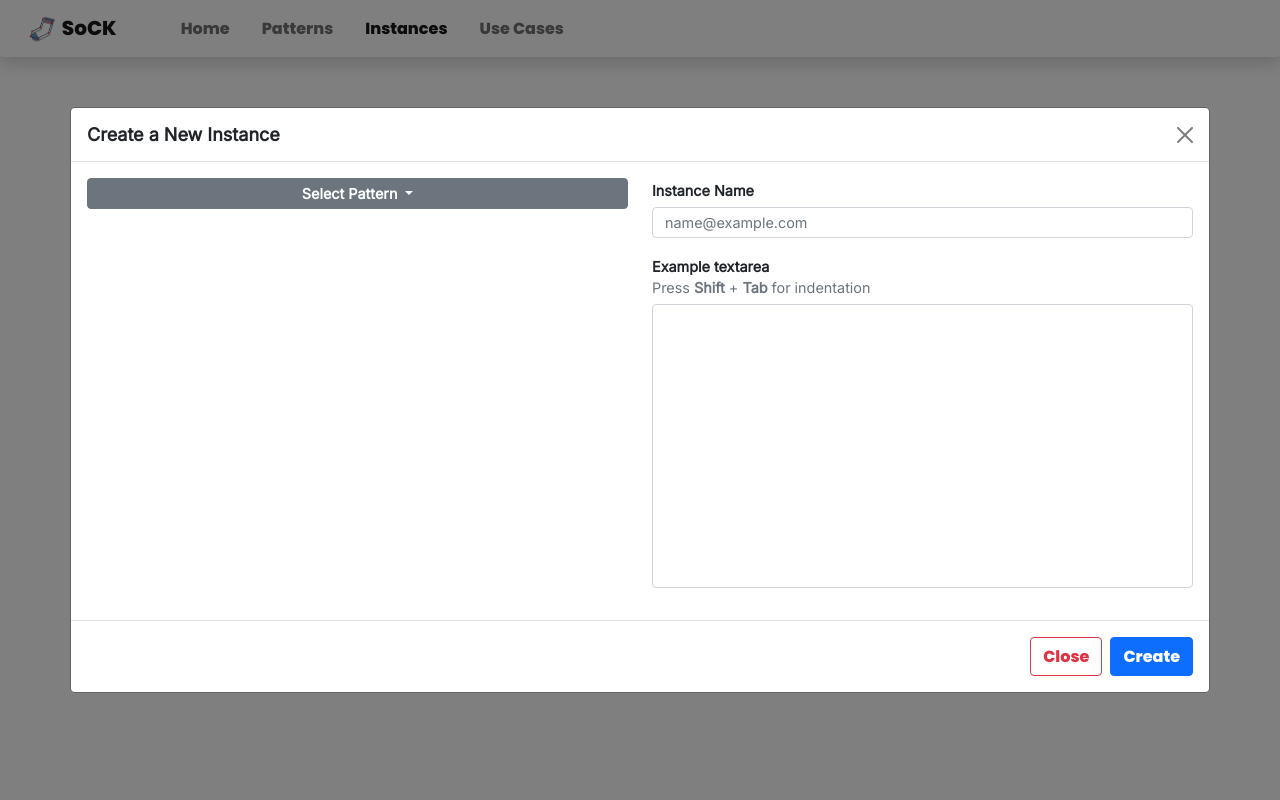
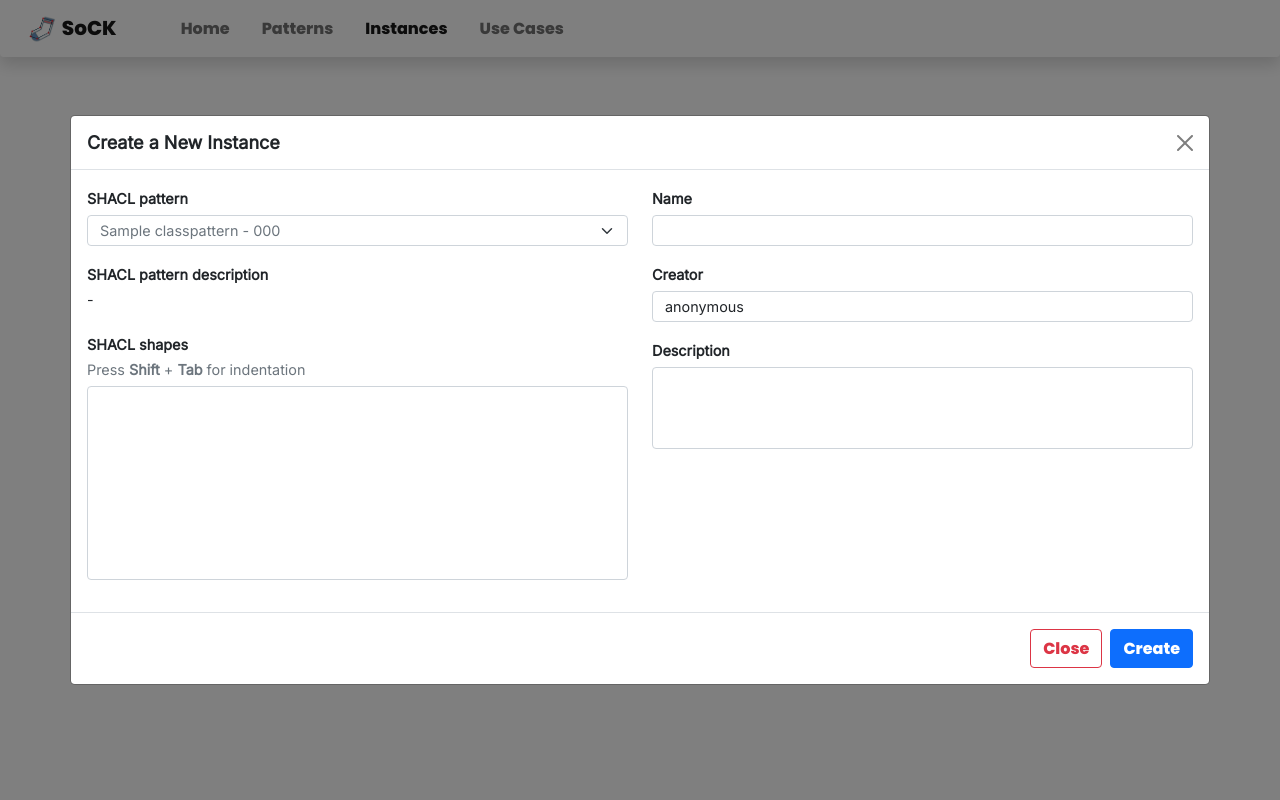
Before and after one commit to JillyCS15/sock-mirror, a Django app: page /instance/ in a window 1280 px wide, after a click on "Create". Run offline with Django 3.2, Linux system fonts and the light colour scheme; tables that the repository leaves empty hold one stand-in row (values such as "Sample post"); some libraries are stand-ins or nearby versions.

Commit message:
instance: add modal form to create pattern instance

```diff
--- /dev/null
+++ b/instance/forms.py
@@ -0,0 +1,32 @@
+from django import forms
+from django.forms import ModelForm, fields
+from .models import PatternInstance
+
+
+# Create a Pattern Instance Form
+class PatternInstanceForm(ModelForm):
+    class Meta:
+        model = PatternInstance
+        fields = '__all__'
+
+        widgets = {
+            'shacl_pattern': forms.Select(attrs={
+                'class': 'form-select details text-dark',
+                }),
+            'name': forms.TextInput(attrs={
+                'maxlength': 150,
+                'class': 'form-control details text-dark',
+                }),
+            'description': forms.Textarea(attrs={
+                'class': 'form-control details text-dark',
+                'rows': 4,
+                }),
+            'creator': forms.TextInput(attrs={
+                'maxlength': 100,
+                'class': 'form-control details text-dark',
+                }),
+            'shacl_shapes': forms.Textarea(attrs={
+                'class': 'form-control code text-dark',
+                'rows': 10,
+                }),
+        }
--- a/instance/templates/main/instance-page.html
+++ b/instance/templates/main/instance-page.html
@@ -49,36 +49,39 @@
           <div class="row">
             <div class="col col-lg-6">
               <div class="d-flex flex-column">
-                <div>
-                  <div class="btn-group mb-3" style="width: 100%;">
-                    <button class="btn btn-secondary dropdown-toggle details fw-bolder"  type="button" id="dropdownMenuButton" data-bs-toggle="dropdown" aria-expanded="false">
-                      Select Pattern
-                    </button>
-                    <ul class="dropdown-menu" style="width: 100%;">
-                      <li><div class="dropdown-header details text-dark fw-bolder">Class Completeness</div></li>
-                      <li><a class="dropdown-item details" onclick="change_text('Test\tTest')">Pattern 1</a></li>
-                      <li><a class="dropdown-item details" href="#">Pattern 2</a></li>
-                      <li><hr class="dropdown-divider"></li>
-                      <li><div class="dropdown-header details text-dark fw-bolder">Entity Completeness</div></li>
-                      <li><a class="dropdown-item details" href="#">Pattern 3</a></li>
-                      <li><a class="dropdown-item details" href="#">Pattern N</a></li>
-                    </ul>
+                <div class="mb-3">
+                  <label class="form-label details text-dark fw-bolder">SHACL pattern</label>
+                  <select name="shacl_pattern" class="form-select details text-secondary" required id="id_shacl_pattern">
+                    {% for shacl_pattern in shacl_patterns %}
+                    <option value="{{ shacl_pattern.id }}">{{ shacl_pattern.pattern_class.name }} - {{shacl_pattern.code}}</option>
+                    {% endfor %}
+                  </select>
+                </div>
+                <div class="mb-3">
+                  <label class="form-label details text-dark fw-bolder">SHACL pattern description</label>
+                  <div id="shacl_pattern_desc" class="details text-justify mb-2">
+                    -
                   </div>
                 </div>
-                <!-- <textarea class="code" rows="15">
-hello
-                </textarea> -->
+                <div class="mb-3">
+                  <label class="form-label details text-dark fw-bolder">SHACL shapes</label>
+                  <div class="details text-secondary mb-2">Press <b>Shift</b> + <b>Tab</b> for indentation</div>
+                  {{ pattern_instance_form.shacl_shapes }}
+                </div>
               </div>
             </div>
             <div class="col col-lg-6">
               <div class="mb-3">
-                <label class="form-label details text-dark fw-bolder">Instance Name</label>
-                <input type="text" class="form-control details text-secondary" placeholder="name@example.com">
+                <label class="form-label details text-dark fw-bolder">{{ pattern_instance_form.name.label }}</label>
+                {{ pattern_instance_form.name }}
               </div>
               <div class="mb-3">
-                <label class="form-label details text-dark fw-bolder mb-1">Example textarea</label>
-                <div class="details text-secondary mb-2">Press <b>Shift</b> + <b>Tab</b> for indentation</div>
-                <textarea class="form-control code" id="shacl-text" rows="15"></textarea>
+                <label class="form-label details text-dark fw-bolder">{{ pattern_instance_form.creator.label }}</label>
+                {{ pattern_instance_form.creator }}
+              </div>
+              <div class="mb-3">
+                <label class="form-label details text-dark fw-bolder">{{ pattern_instance_form.description.label }}</label>
+                {{ pattern_instance_form.description }}
               </div>
             </div>
           </div>
@@ -133,13 +136,23 @@ hello
 {% endblock content %}
 
 {% block script %}
-  <script>
+  {% autoescape off %}
+  <script type="text/javascript">
+
     // source: https://benborgers.com/posts/textarea-tab
-    const textarea = document.getElementById('shacl-text')
+    const textarea = document.getElementById('id_shacl_shapes');
+    const shacl_pattern_select = document.getElementById('id_shacl_pattern');
+    const shacl_pattern_desc = document.getElementById('shacl_pattern_desc');
+    var data = {{ shacl_patterns_data }};
+
+    shacl_pattern_select.addEventListener('change', function() {
+      shacl_pattern_desc.textContent = data[this.value]['description'];
+      textarea.value = data[this.value]['shacl_pattern'];
+    });
 
     textarea.addEventListener('keydown', (e) => {
       if (e.shiftKey && e.keyCode == 9) {
-        e.preventDefault()
+        e.preventDefault();
 
         textarea.setRangeText(
           '\t',
@@ -148,12 +161,7 @@ hello
           'end'
         )
       }
-    })
-
-    // TODO: copy pattern to textarea
-    const change_text = (val) => {
-      console.log("masuk :)")
-      textarea.value = val;
-    }
+    });
   </script>
+  {% endautoescape %}
 {% endblock script %}
--- a/instance/urls.py
+++ b/instance/urls.py
@@ -6,4 +6,5 @@ app_name = 'instance'
 
 urlpatterns = [
     path('', views.instance_page, name='instance'),
+    path('add-pattern-instance/', views.add_pattern_instance, name='add-pattern-instance')
 ]
--- a/instance/views.py
+++ b/instance/views.py
@@ -1,5 +1,46 @@
-from django.shortcuts import render
+from django.core import serializers
+from django.shortcuts import render, redirect
+from django.contrib import messages
+from .forms import PatternInstanceForm
+from .models import SHACLPattern
 
 
 def instance_page(request):
-    return render(request, 'main/instance-page.html')
+    # check if the user is admin
+    is_admin = False
+    if request.user.is_superuser:
+        is_admin = True
+
+    # Get Pattern Forms
+    pattern_instance_form = PatternInstanceForm
+
+    # Get all SHACL Patterns
+    shacl_patterns = SHACLPattern.objects.all()
+    shacl_pattern_dict = dict()
+    for shacl_pattern in shacl_patterns:
+        data = dict()
+        data['description'] = shacl_pattern.description
+        data['shacl_pattern'] = shacl_pattern.shacl_pattern
+        shacl_pattern_dict[shacl_pattern.id] = data
+
+    context = {
+        "is_admin": is_admin,
+        "pattern_instance_form": pattern_instance_form,
+        "shacl_patterns": shacl_patterns,
+        "shacl_patterns_data": shacl_pattern_dict,
+        }
+    return render(request, 'main/instance-page.html', context)
+
+
+def add_pattern_instance(request):
+    if request.method == "POST":
+        form = PatternInstanceForm(request.POST)
+        if form.is_valid():
+            form.save()
+            message = "Successfully created a new pattern instance."
+            messages.success(request, message)
+            return redirect('instance:instance')
+        message = "There is an error in data input."
+        messages.error(request, message)
+        return redirect('instance:instance')
+    return redirect('instance:instance')
```
